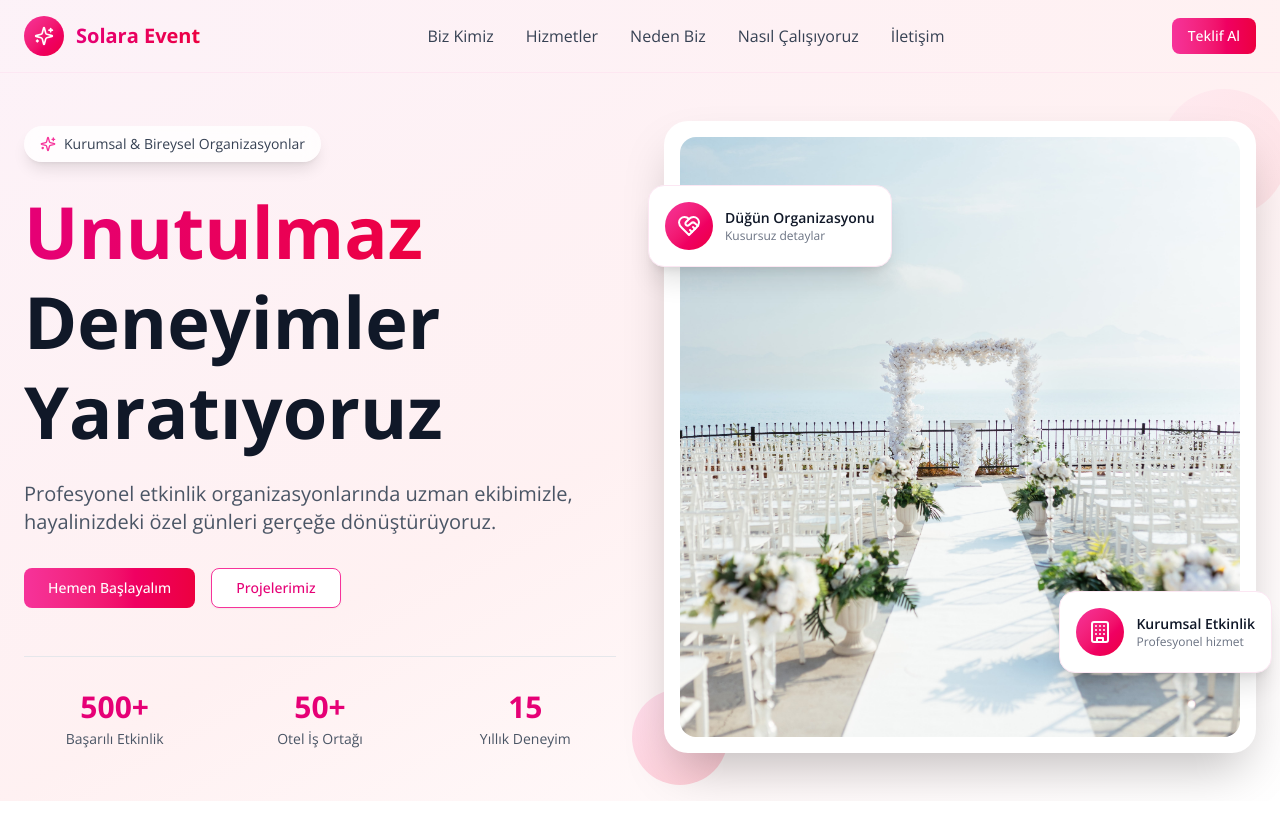
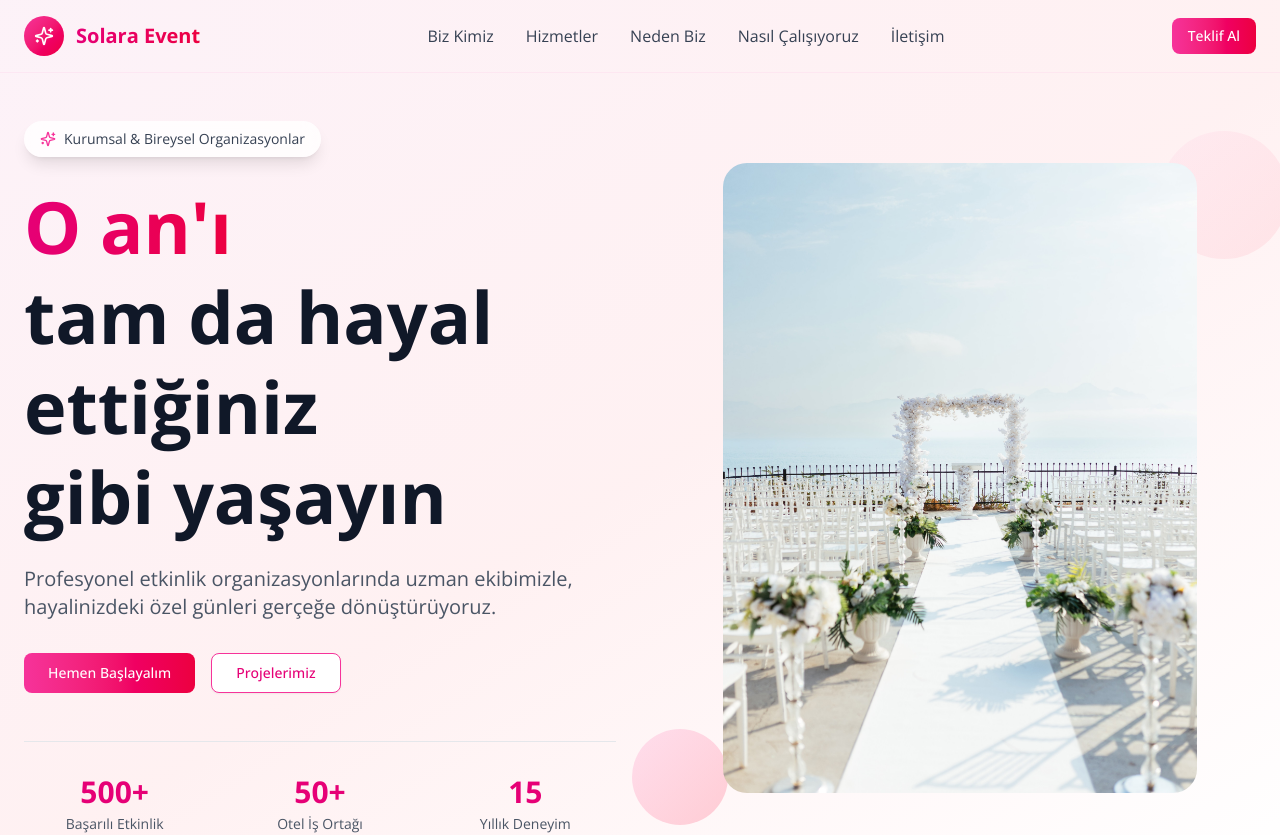
Before and after one commit to MCHTSEN/interior-design-website, a Next.js app: page / in a window 1280 px wide. Shown: the top 835 px of the page. Built offline with nearby package versions, Linux system fonts and the light colour scheme.

Commit message:
hero resmi kucultuldu

```diff
--- a/app/page.tsx
+++ b/app/page.tsx
@@ -55,12 +55,12 @@ export default function HomePage() {
 
               <h1 className="text-5xl lg:text-6xl xl:text-7xl font-bold mb-6 leading-tight">
                 <span className="bg-gradient-to-r from-pink-600 to-rose-600 bg-clip-text text-transparent">
-                  Unutulmaz
+                  O an'ı
                 </span>
                 <br />
-                <span className="text-gray-900">Deneyimler</span>
+                <span className="text-gray-900">tam da hayal ettiğiniz</span>
                 <br />
-                <span className="text-gray-900">Yaratıyoruz</span>
+                <span className="text-gray-900">gibi yaşayın</span>
               </h1>
 
               <p className="text-xl text-gray-600 mb-8 max-w-xl">
@@ -97,38 +97,12 @@ export default function HomePage() {
             <div className="relative lg:order-2">
               <div className="relative">
                 {/* Main Image */}
-                <div className="relative z-10 bg-white p-4 rounded-3xl shadow-2xl">
+                <div className="relative z-10 rounded-3xl">
                   <img
                     src="/hero.JPG"
                     alt="Solara Event Organization"
-                    className="w-full h-[500px] lg:h-[600px] object-cover rounded-2xl"
+                    className="w-4/5 mx-auto h-[540px] lg:h-[630px] object-cover rounded-3xl"
                   />
-                </div>
-
-                {/* Floating Card 1 */}
-                <div className="absolute -left-4 top-16 z-20 bg-white p-4 rounded-2xl shadow-xl border border-pink-100">
-                  <div className="flex items-center gap-3">
-                    <div className="w-12 h-12 bg-gradient-to-br from-pink-500 to-rose-600 rounded-full flex items-center justify-center">
-                      <HeartHandshake className="w-6 h-6 text-white" />
-                    </div>
-                    <div>
-                      <div className="font-semibold text-gray-900 text-sm">Düğün Organizasyonu</div>
-                      <div className="text-xs text-gray-500">Kusursuz detaylar</div>
-                    </div>
-                  </div>
-                </div>
-
-                {/* Floating Card 2 */}
-                <div className="absolute -right-4 bottom-20 z-20 bg-white p-4 rounded-2xl shadow-xl border border-pink-100">
-                  <div className="flex items-center gap-3">
-                    <div className="w-12 h-12 bg-gradient-to-br from-pink-500 to-rose-600 rounded-full flex items-center justify-center">
-                      <Building className="w-6 h-6 text-white" />
-                    </div>
-                    <div>
-                      <div className="font-semibold text-gray-900 text-sm">Kurumsal Etkinlik</div>
-                      <div className="text-xs text-gray-500">Profesyonel hizmet</div>
-                    </div>
-                  </div>
                 </div>
 
                 {/* Background Decoration */}
```
